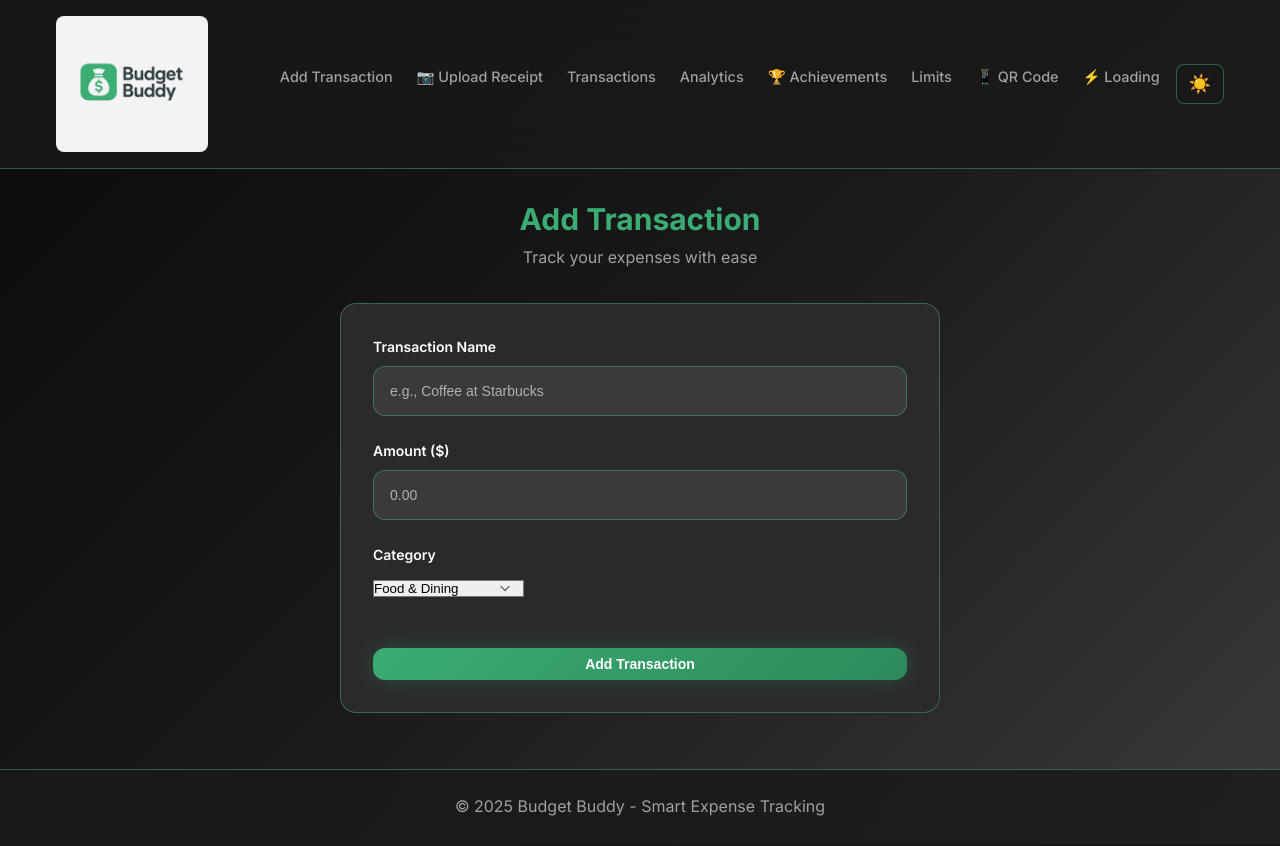
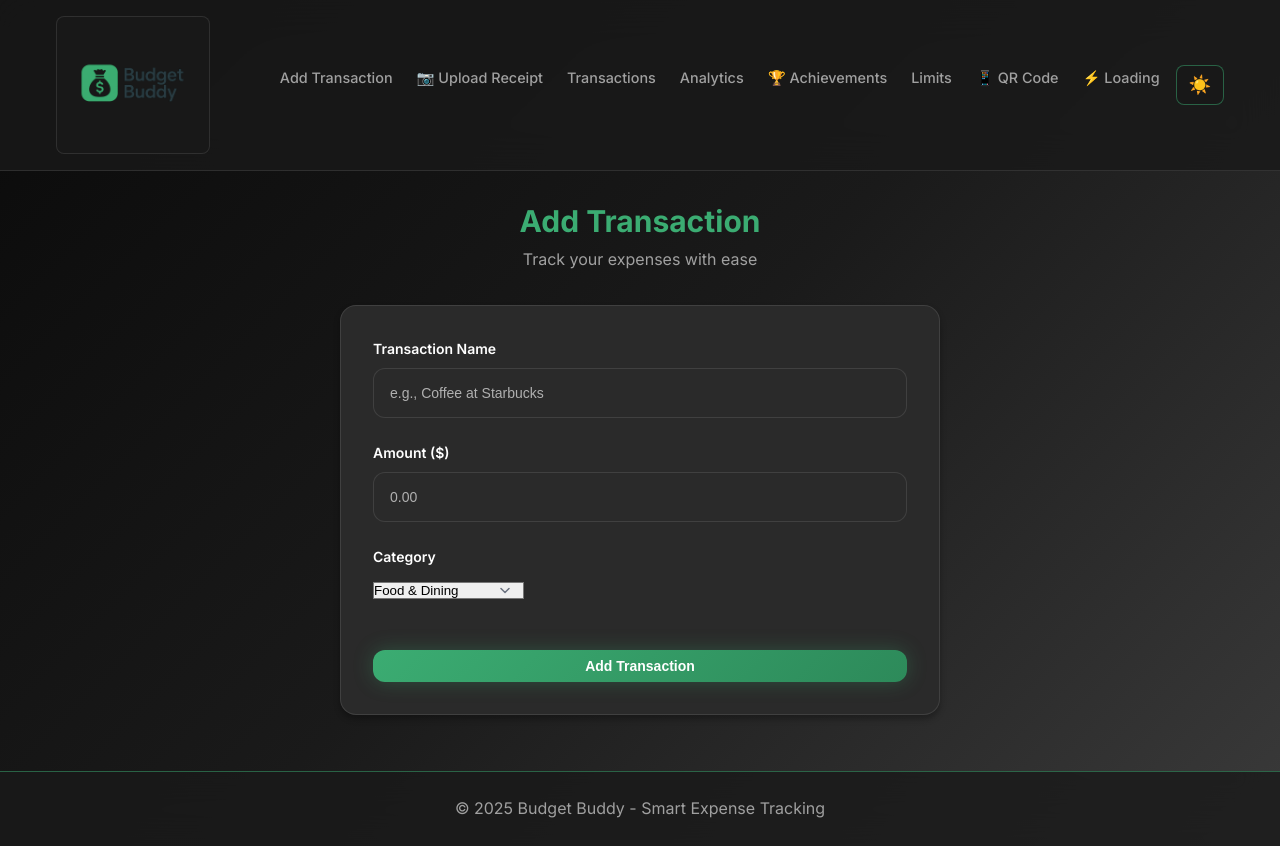
Before and after one commit to T-rummy/Transaction_group, a Flask app: page /add in a window 1280 px wide. Before the commit the page ends 816 px from the top, so only its background shows below. Run offline with Flask 3, Linux system fonts and the light colour scheme; data that the repository does not hold is empty.

Commit message:
Implement Apple-inspired light mode theme
- Update light mode colors to match Apple's design language
- Use #f5f5f7 for primary background (Apple's system gray)
- Use #ffffff for cards and secondary backgrounds
- Improve text contrast with #1d1d1f for primary text
- Add subtle shadows and borders for better readability
- Update form inputs, cards, and navigation to use Apple colors
- Maintain excellent readability and visual hierarchy

```diff
--- a/static/css/style.css
+++ b/static/css/style.css
@@ -194,7 +194,7 @@ body:not([data-theme="light"]) {
 .navbar {
   background: var(--bg-glass);
   backdrop-filter: blur(20px);
-  border-bottom: 1px solid var(--border-primary);
+  border-bottom: 1px solid var(--border-secondary);
   position: sticky;
   top: 0;
   z-index: 1000;
@@ -213,10 +213,11 @@ body:not([data-theme="light"]) {
   gap: var(--space-md);
   text-decoration: none;
   transition: var(--transition-normal);
-  background: rgba(255, 255, 255, 0.95);
+  background: var(--bg-glass);
   padding: var(--space-sm) var(--space-md);
   border-radius: var(--radius-md);
   backdrop-filter: blur(10px);
+  border: 1px solid var(--border-secondary);
 }
 
 .nav-brand:hover {
@@ -409,7 +410,7 @@ body:not([data-theme="light"]) {
 /* Card System */
 .card {
   background: var(--bg-card);
-  border: 1px solid var(--border-primary);
+  border: 1px solid var(--border-secondary);
   border-radius: var(--radius-xl);
   padding: var(--space-xl);
   transition: var(--transition-normal);
@@ -418,6 +419,7 @@ body:not([data-theme="light"]) {
   margin-bottom: var(--space-lg);
   transform-style: preserve-3d;
   perspective: 1000px;
+  box-shadow: var(--shadow);
 }
 
 .card::before {
@@ -544,8 +546,8 @@ body:not([data-theme="light"]) {
 .form-input {
   width: 100%;
   padding: var(--space-md);
-  background: var(--bg-tertiary);
-  border: 1px solid var(--border-primary);
+  background: var(--bg-card);
+  border: 1px solid var(--border-secondary);
   border-radius: var(--radius-lg);
   color: var(--text-primary);
   font-size: 0.875rem;
```
Also changed, not shown: static/js/theme.js (+15 -9 lines).
